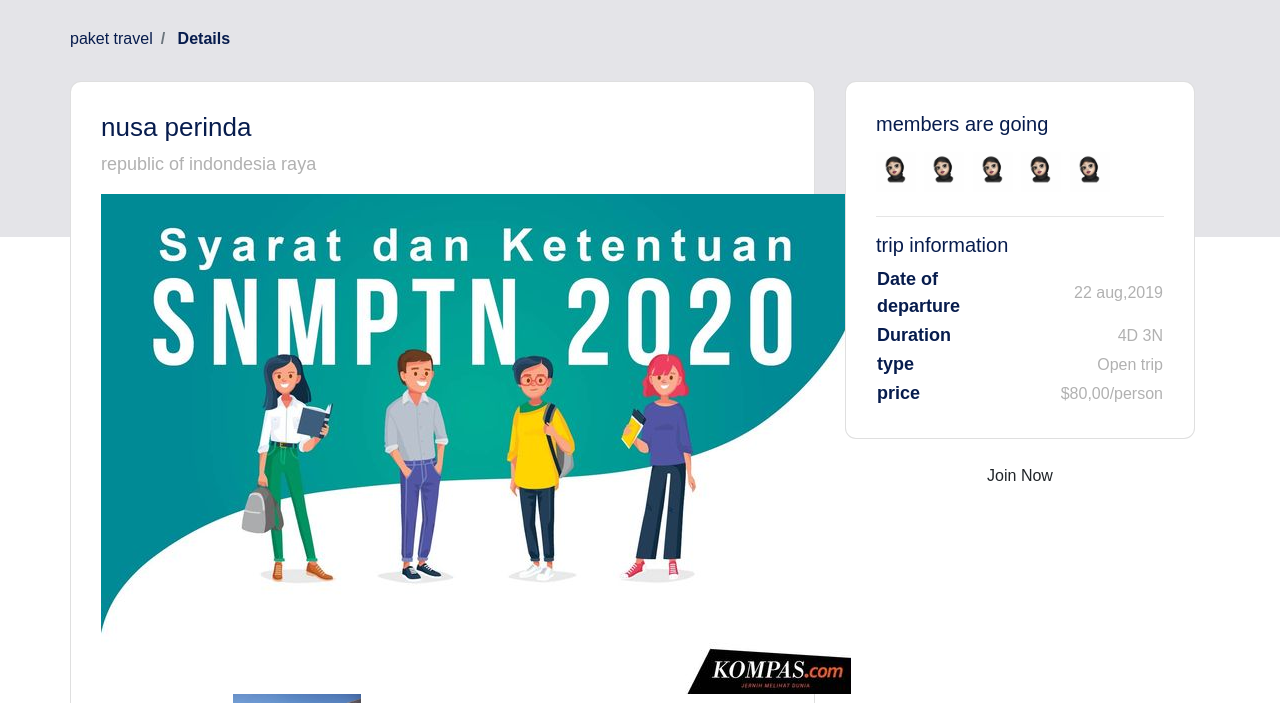
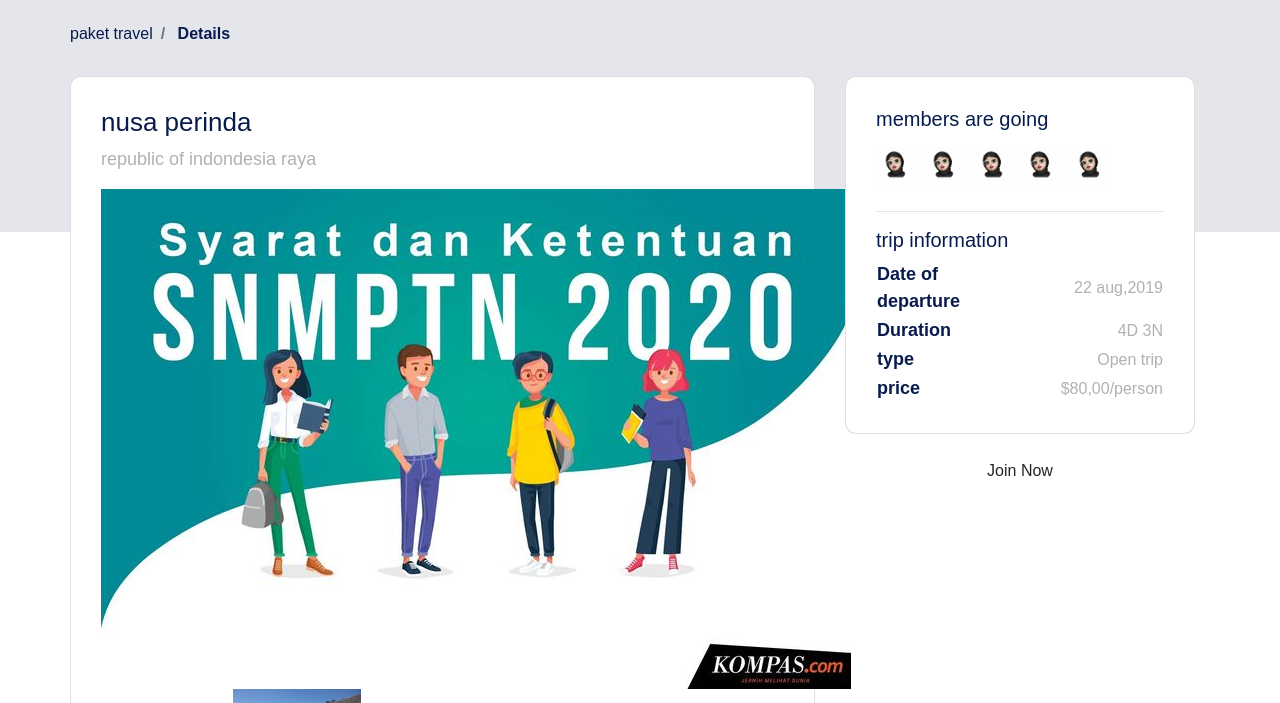
Before and after one commit to angelynafaa/FRONTEND_BWA, a plain HTML site: page details.html in a window 1280 px wide. Shown: the part 71-774 px from the top of the page. Drawn offline with nearby package versions, Linux system fonts and the light colour scheme; files that its build step writes are made by us from their sources; a web font is replaced by a local one.

Commit message:
edit styling details

```diff
--- a/frontend/style/utama.scss
+++ b/frontend/style/utama.scss
@@ -280,16 +280,17 @@ header{
 
 }
 
+
 .section-details-header{
-    min-height: 310px;
-    background-color: #e4e4e8;
-    margin-top: -70px;
-
+ min-height: 310px;
+ background: #e4e6eb;
+ margin-top: -75px;
 
 }
 .section-details-content{
     margin-top: -210px;
     min-height: 100vh;
+    //vh (view port high, tinggi dar browsernya)
     .breadcrumb{
         background-color: transparent;
         padding: 0;
@@ -357,7 +358,7 @@ header{
                border-right: 0;
 
            }
-           .inpuy-group-append{
+           .input-group-append{
                .btn{
                    padding-right: 30px;
                }
```
